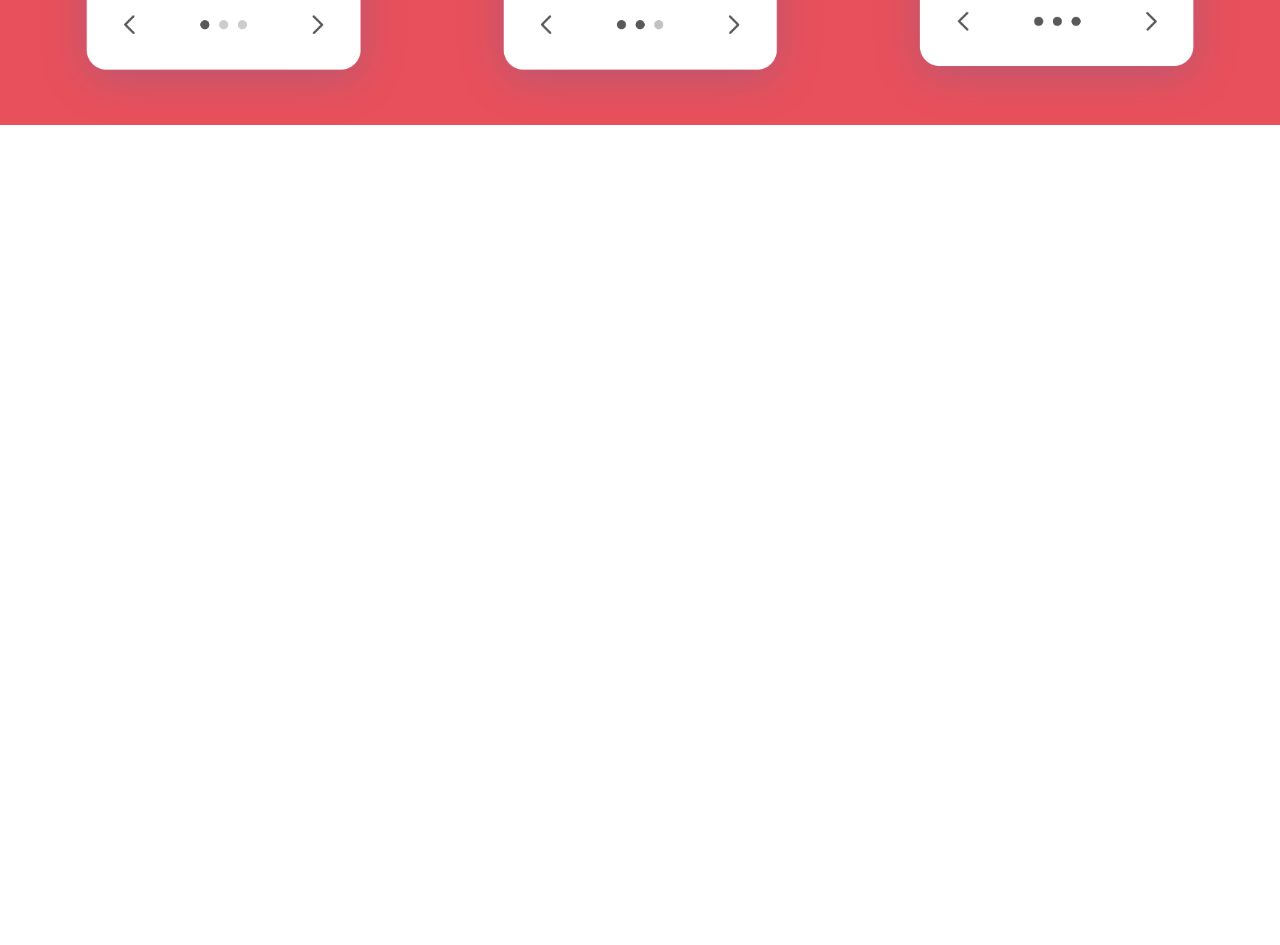
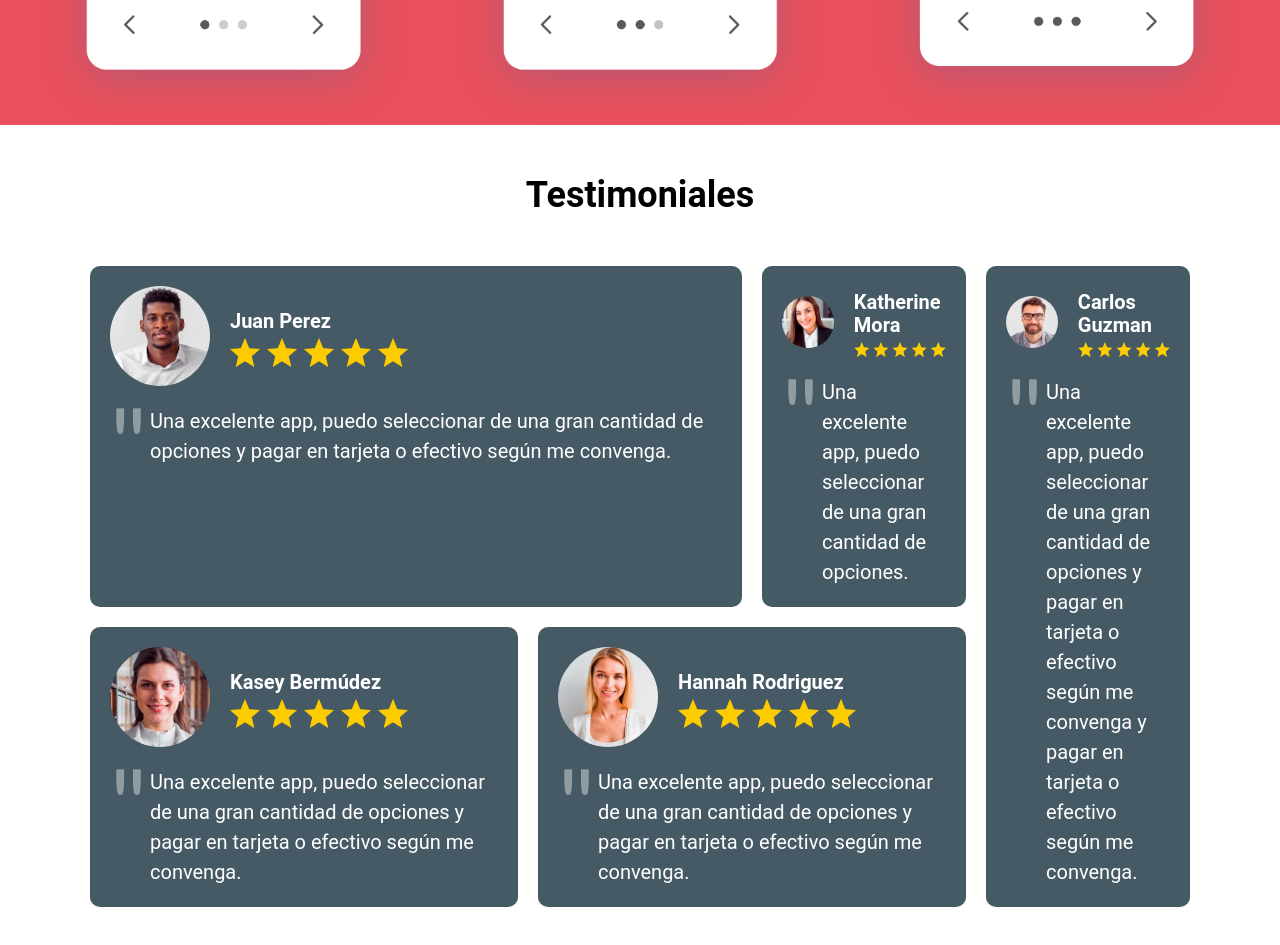
Before and after one commit to BrandonSGC/react-delivery-app, a React (Vite) app: page / in a window 1280 px wide. Shown: the part 1640-2585 px from the top of the page. Before the commit the page ends 1765 px from the top, so only its background shows below. Built offline with nearby package versions, Linux system fonts and the light colour scheme.

Commit message:
Testimonials Section

```diff
--- /dev/null
+++ b/src/components/TestimonialCard.jsx
@@ -0,0 +1,21 @@
+export const TestimonialCard = ({ imageURL, author, description }) => {
+  return (
+    <div className="testimonial">
+      <header className="testimonial__header">
+        <div className="testimonial__image">
+          <img src={imageURL} alt="testimonial" />
+        </div>
+        <div className="testimonial__info">
+          <p className="testimonial__author">{author}</p>
+          <img
+            className="testimonial__rating"
+            src="/public/img/estrellas.png"
+            alt="stars image"
+          />
+        </div>
+      </header>
+
+      <blockquote className="testimonial__text">{description}</blockquote>
+    </div>
+  );
+};
--- /dev/null
+++ b/src/components/TestimonialsList.jsx
@@ -0,0 +1,11 @@
+import { TestimonialCard } from "./";
+
+export const TestimonialsList = ({ testimonials }) => {
+  return (
+    <>
+      {testimonials.map((testimonial) => (
+        <TestimonialCard key={testimonial.id} {...testimonial} />
+      ))}
+    </>
+  );
+};
--- a/src/components/index.js
+++ b/src/components/index.js
@@ -1 +1,3 @@
 export * from './SearchForm';
+export * from './TestimonialsList';
+export * from './TestimonialCard';
--- /dev/null
+++ b/src/layout/Testimonials.jsx
@@ -0,0 +1,50 @@
+import { TestimonialsList } from "../components";
+
+const testimonials = [
+  {
+    id: 1,
+    author: "Juan Perez",
+    imageURL: "/img/testimonial1.jpg",
+    description:
+      "Una excelente app, puedo seleccionar de una gran cantidad de opciones y pagar en tarjeta o efectivo según me convenga.",
+  },
+  {
+    id: 2,
+    author: "Katherine Mora",
+    imageURL: "/img/testimonial2.jpg",
+    description:
+      "Una excelente app, puedo seleccionar de una gran cantidad de opciones.",
+  },
+  {
+    id: 3,
+    author: "Carlos Guzman",
+    imageURL: "/img/testimonial3.jpg",
+    description:
+      "Una excelente app, puedo seleccionar de una gran cantidad de opciones y pagar en tarjeta o efectivo según me convenga y pagar en tarjeta o efectivo según me convenga.",
+  },
+  {
+    id: 4,
+    author: "Kasey Bermúdez",
+    imageURL: "/img/testimonial4.jpg",
+    description:
+      "Una excelente app, puedo seleccionar de una gran cantidad de opciones y pagar en tarjeta o efectivo según me convenga.",
+  },
+  {
+    id: 5,
+    author: "Hannah Rodriguez",
+    imageURL: "/img/testimonial5.jpg",
+    description:
+      "Una excelente app, puedo seleccionar de una gran cantidad de opciones y pagar en tarjeta o efectivo según me convenga.",
+  },
+];
+
+export const Testimonials = () => {
+  return (
+    <section className="contenedor testimonials">
+      <h2 className="testimonials__heading">Testimoniales</h2>
+      <div className="testimonials__grid">
+        <TestimonialsList testimonials={testimonials} />
+      </div>
+    </section>
+  );
+};
--- a/src/layout/index.js
+++ b/src/layout/index.js
@@ -1,3 +1,4 @@
 export * from './Header';
 export * from './Hero';
 export * from './HowItWorks';
+export * from './Testimonials';
--- a/src/pages/Home.jsx
+++ b/src/pages/Home.jsx
@@ -1,4 +1,4 @@
-import { Header, Hero, HowItWorks } from "../layout";
+import { Header, Hero, HowItWorks, Testimonials } from "../layout";
 
 export const Home = () => {
   return (
@@ -6,6 +6,7 @@ export const Home = () => {
       <Header />
       <Hero />
       <HowItWorks />
+      <Testimonials />
     </>
   );
 };
--- a/src/scss/app.scss
+++ b/src/scss/app.scss
@@ -2,3 +2,4 @@
 @use 'header';
 @use 'formulario';
 @use 'steps';
+@use 'testimonials';
--- /dev/null
+++ b/src/scss/testimonials/_index.scss
@@ -0,0 +1,2 @@
+@forward './testimonials';
+@forward './testimonial';
--- /dev/null
+++ b/src/scss/testimonials/_testimonial.scss
@@ -0,0 +1,69 @@
+@use "../base/variables" as v;
+@use "../base/mixins" as m;
+
+.testimonial {
+  background-color: v.$secundario;
+  padding: 2rem;
+  margin-bottom: 2rem;
+  border-radius: 1rem;
+  color: v.$blanco;
+
+  &:last-of-type {
+    margin-bottom: 0;
+  }
+
+  @include m.tablet {
+    margin-bottom: 0;
+
+    &:nth-child(1) {
+      grid-column: 1 / 4;
+    }
+    &:nth-child(3) {
+      grid-column: 5 / 6;
+      grid-row: 1 / 3;
+    }
+    &:nth-child(4) {
+      grid-column: 1 / 3;
+    }
+    &:nth-child(5) {
+      grid-column: 3 / 5;
+    }
+  }
+
+  &__header {
+    display: flex;
+    gap: 2rem;
+    align-items: center;
+  }
+
+  &__image {
+    flex-basis: 10rem;
+    border-radius: 50%;
+    overflow: hidden;
+  }
+
+  &__author {
+    color: v.$blanco;
+    font-weight: 700;
+    margin: 0.5rem 0;
+  }
+
+  &__text {
+    font-size: 2rem;
+    line-height: 1.5;
+    margin: 2rem 0 0 0;
+    padding-left: 4rem;
+    position: relative;
+
+    &::before {
+      content: ' " ';
+      font-size: 10rem;
+      position: absolute;
+      left: 0;
+      top: -4rem;
+      opacity: 0.4;
+      font-family: "Trebuchet MS", "Lucida Sans Unicode", "Lucida Grande",
+        "Lucida Sans", Arial, sans-serif;
+    }
+  }
+}
--- /dev/null
+++ b/src/scss/testimonials/_testimonials.scss
@@ -0,0 +1,16 @@
+@use "../base/variables" as v;
+@use "../base/mixins" as m;
+
+.testimonials {
+  padding: v.$separacion;
+
+  &__heading {
+    text-align: center;
+  }
+
+  &__grid {
+    @include m.tablet {
+      @include m.grid(5, 2rem);
+    }
+  }
+}
```
